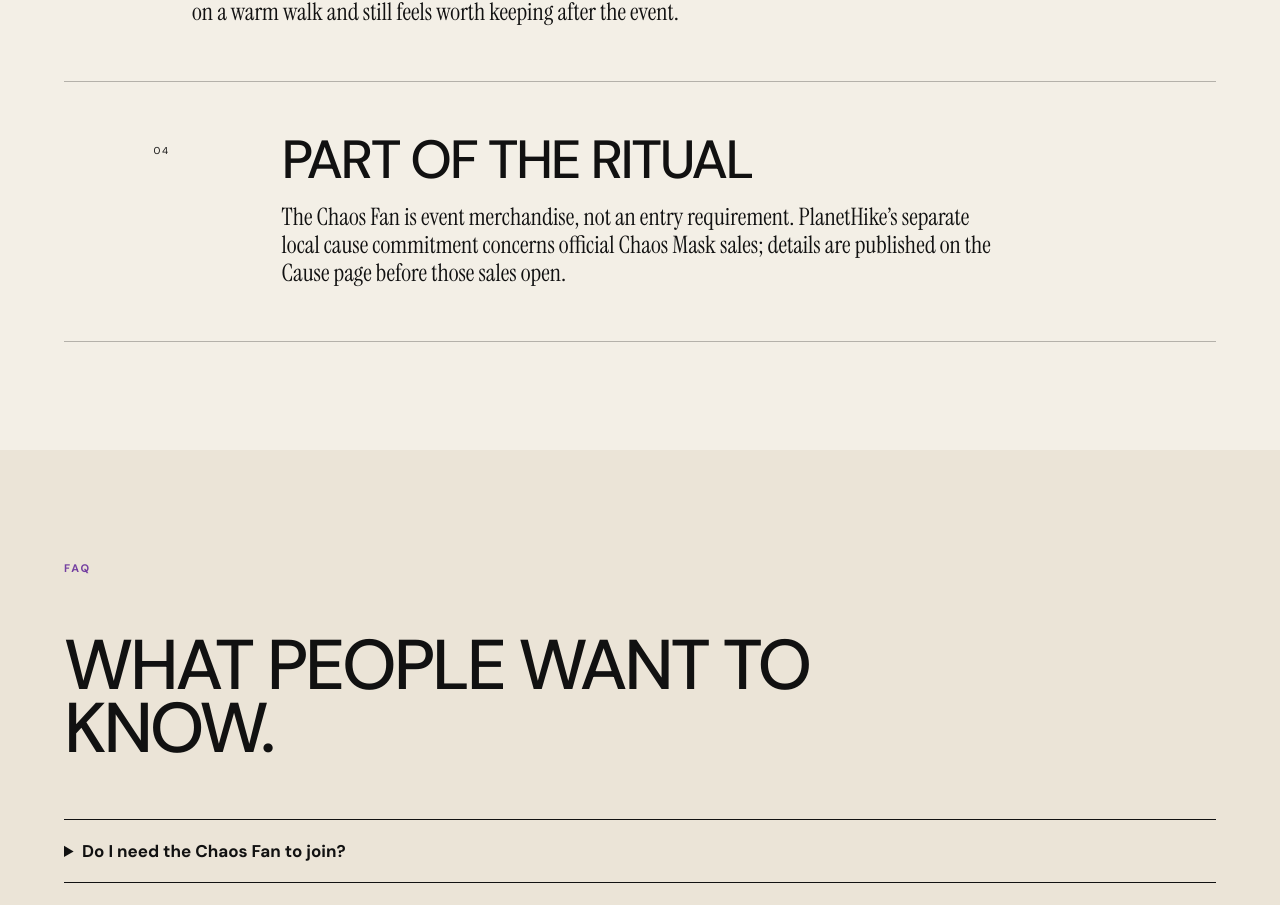
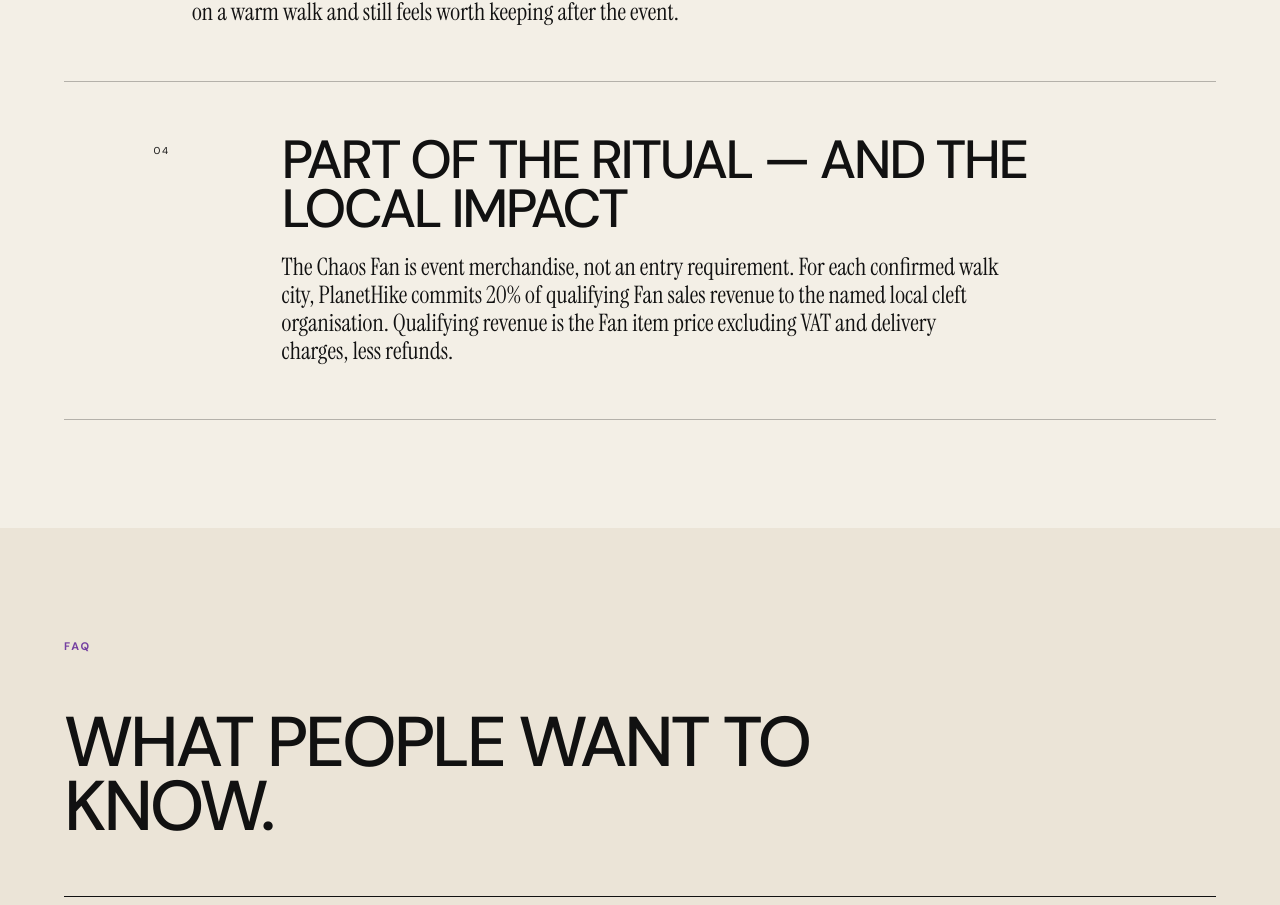
Before and after one commit to unikmo/planethike, a Next.js app: page /shop/chaos-fan in a window 1280 px wide. Shown: the part 1826-2731 px from the top of the page. Built offline with nearby package versions, Linux system fonts and the light colour scheme; no server answers.

Commit message:
Commit 20 percent Fan revenue to local cleft causes

```diff
--- a/app/shop/chaos-fan/page.tsx
+++ b/app/shop/chaos-fan/page.tsx
@@ -17,7 +17,7 @@ export default function Page() {
       {heading:'The object everyone carries',body:'Two different shoes are the visual code. The Chaos Fan is the shared object: one thing thousands of different-looking people can lift at the same moment.'},
       {heading:'Made for the photograph',body:'Open it during the walk, use it in Chaos Drops, lift it for the city-wide fan shot and keep Edition 001 afterwards.'},
       {heading:'Useful, not disposable',body:'It is a real hand fan first. The goal is an object that earns its place on a warm walk and still feels worth keeping after the event.'},
-      {heading:'Part of the ritual',body:'The Chaos Fan is event merchandise, not an entry requirement. PlanetHike’s separate local cause commitment concerns official Chaos Mask sales; details are published on the Cause page before those sales open.'}
+      {heading:'Part of the ritual — and the local impact',body:'The Chaos Fan is event merchandise, not an entry requirement. For each confirmed walk city, PlanetHike commits 20% of qualifying Fan sales revenue to the named local cleft organisation. Qualifying revenue is the Fan item price excluding VAT and delivery charges, less refunds.'}
     ]}
     faq={[
       {q:'Do I need the Chaos Fan to join?',a:'No. The Chaos Walk is free and buying merchandise is not an entry requirement. The Fan is the shared event object we strongly encourage participants to bring.'},
```
